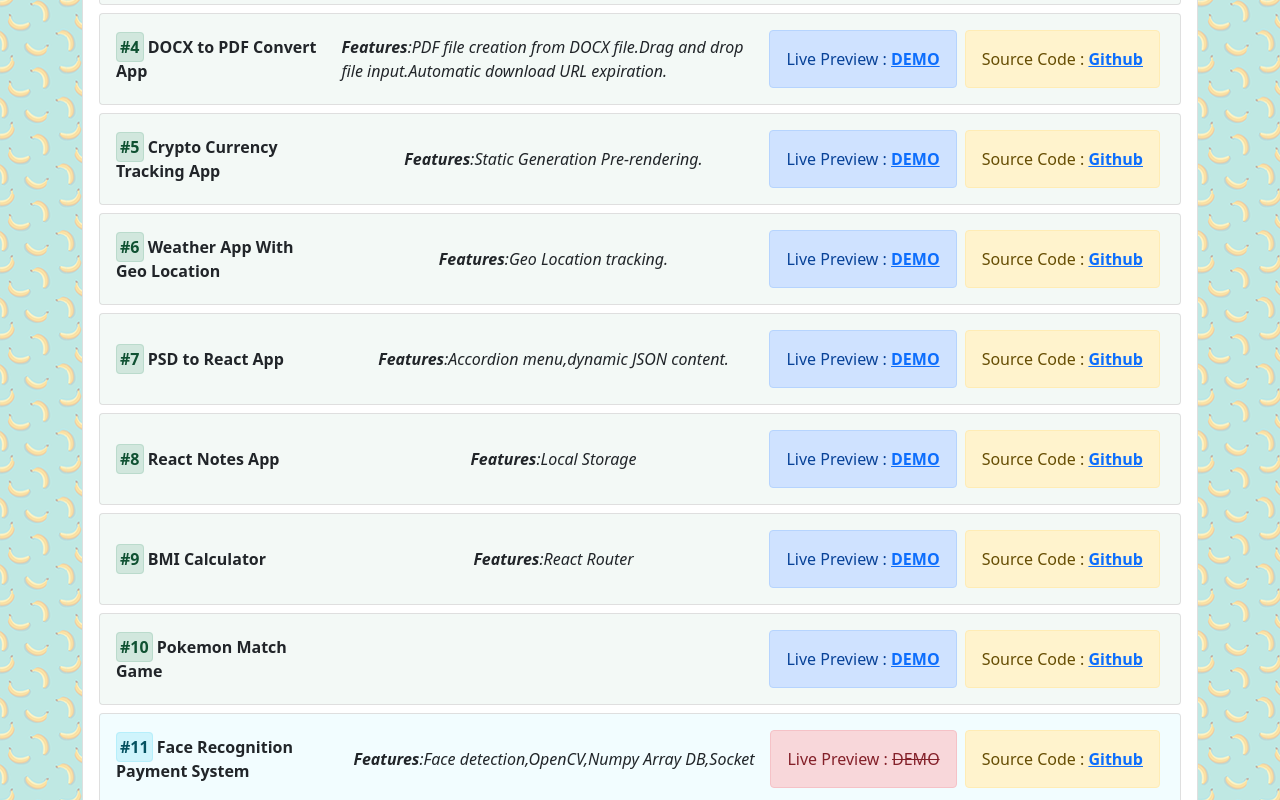
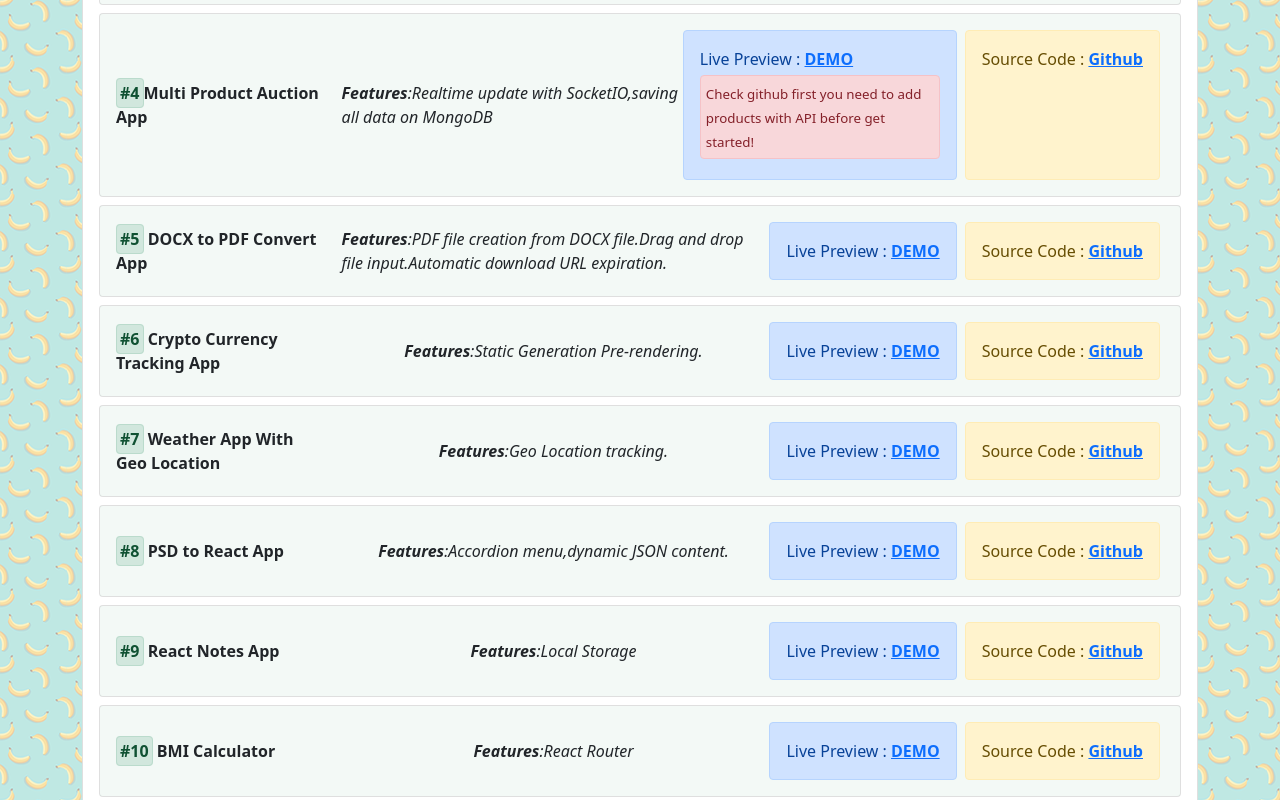
Before and after one commit to emintatli/tatli-dev-portfolio-web-site, a React (Create React App) app: page /projects in a window 1280 px wide. Shown: the part 540-1340 px from the top of the page. Built offline with nearby package versions, Linux system fonts and the light colour scheme; a web font is replaced by a local one.

Commit message:
new project add

```diff
--- a/src/components/Projects.js
+++ b/src/components/Projects.js
@@ -47,7 +47,19 @@
 
     <div className="card my-2">
         <div className="card-body d-flex align-items-center justify-content-between back-front mobile-projects">
-            <span className="text-dark w-50 me-3"><b><span className="alert alert-success sort-alert">#4</span> DOCX to PDF Convert App </b></span>
+            <span className="text-dark w-50 me-3"><b><span className="alert alert-success sort-alert">#4</span>Multi Product Auction App</b></span>
+            <span className="text-dark"><i><b>Features</b>:Realtime update with SocketIO,saving all data on MongoDB</i></span>
+            <div className="d-flex mobile-projects">
+            <div className="alert alert-primary mx-1"><span className="no-wrap"> Live Preview : <a href="https://auction-case-study-private.vercel.app/"><b>DEMO</b></a></span>
+            <div className="alert alert-danger my-1 no-pd-mr"><span className="text-small">Check github first you need to add products with API before get started!</span></div>
+            </div><div className="alert alert-warning mx-1 no-wrap"><span> Source Code : <a href="https://github.com/emintatli/auction-web-app"><b>Github</b></a></span></div>
+            </div>
+        </div>
+    </div>
+
+    <div className="card my-2">
+        <div className="card-body d-flex align-items-center justify-content-between back-front mobile-projects">
+            <span className="text-dark w-50 me-3"><b><span className="alert alert-success sort-alert">#5</span> DOCX to PDF Convert App </b></span>
             <span className="text-dark"><i><b>Features</b>:PDF file creation from DOCX file.Drag and drop file input.Automatic download URL expiration.</i></span>
             <div className="d-flex mobile-projects">
             <div className="alert alert-primary mx-1"><span className="no-wrap"> Live Preview : <a href="https://docx-to-pdf-web-app.vercel.app/"><b>DEMO</b></a></span>
@@ -58,7 +70,7 @@
 
     <div className="card my-2">
         <div className="card-body d-flex align-items-center justify-content-between back-front mobile-projects">
-            <span className="text-dark w-50 me-3"><b><span className="alert alert-success sort-alert">#5</span> Crypto Currency Tracking App </b></span>
+            <span className="text-dark w-50 me-3"><b><span className="alert alert-success sort-alert">#6</span> Crypto Currency Tracking App </b></span>
             <span className="text-dark"><i><b>Features</b>:Static Generation Pre-rendering.</i></span>
             <div className="d-flex mobile-projects">
             <div className="alert alert-primary mx-1"><span className="no-wrap"> Live Preview : <a href="https://kripto-takip-app.vercel.app/"><b>DEMO</b></a></span>
@@ -69,7 +81,7 @@
 
     <div className="card my-2">
         <div className="card-body d-flex align-items-center justify-content-between back-front mobile-projects">
-            <span className="text-dark w-50 me-3"><b><span className="alert alert-success sort-alert">#6</span> Weather App With Geo Location  </b></span>
+            <span className="text-dark w-50 me-3"><b><span className="alert alert-success sort-alert">#7</span> Weather App With Geo Location  </b></span>
             <span className="text-dark"><i><b>Features</b>:Geo Location tracking.</i></span>
             <div className="d-flex mobile-projects">
             <div className="alert alert-primary mx-1"><span className="no-wrap"> Live Preview : <a href="https://weather-app-with-geo-location.vercel.app/"><b>DEMO</b></a></span>
@@ -80,7 +92,7 @@
 
     <div className="card my-2">
         <div className="card-body d-flex align-items-center justify-content-between back-front mobile-projects">
-            <span className="text-dark w-50 me-3"><b><span className="alert alert-success sort-alert">#7</span> PSD to React App </b></span>
+            <span className="text-dark w-50 me-3"><b><span className="alert alert-success sort-alert">#8</span> PSD to React App </b></span>
             <span className="text-dark"><i><b>Features</b>:Accordion menu,dynamic JSON content.</i></span>
             <div className="d-flex mobile-projects">
             <div className="alert alert-primary mx-1"><span className="no-wrap"> Live Preview : <a href="https://sociality-io-project.herokuapp.com/"><b>DEMO</b></a>
@@ -93,7 +105,7 @@
 
     <div className="card my-2">
         <div className="card-body d-flex align-items-center justify-content-between back-front mobile-projects">
-            <span className="text-dark w-50 me-3"><b><span className="alert alert-success sort-alert">#8</span> React Notes App </b></span>
+            <span className="text-dark w-50 me-3"><b><span className="alert alert-success sort-alert">#9</span> React Notes App </b></span>
             <span className="text-dark"><i><b>Features</b>:Local Storage</i></span>
             <div className="d-flex mobile-projects">
             <div className="alert alert-primary mx-1"><span className="no-wrap"> Live Preview : <a href="https://react-notes-app-pied.vercel.app/"><b>DEMO</b></a>
@@ -106,7 +118,7 @@
 
     <div className="card my-2">
         <div className="card-body d-flex align-items-center justify-content-between back-front mobile-projects">
-            <span className="text-dark w-50 me-3"><b><span className="alert alert-success sort-alert">#9</span> BMI Calculator </b></span>
+            <span className="text-dark w-50 me-3"><b><span className="alert alert-success sort-alert">#10</span> BMI Calculator </b></span>
             <span className="text-dark"><i><b>Features</b>:React Router</i></span>
             <div className="d-flex mobile-projects">
             <div className="alert alert-primary mx-1"><span className="no-wrap"> Live Preview : <a href="https://bmi-index-calc.vercel.app/"><b>DEMO</b></a>
@@ -119,7 +131,7 @@
 
     <div className="card my-2">
         <div className="card-body d-flex align-items-center justify-content-between back-front mobile-projects">
-            <span className="text-dark w-50 me-3"><b><span className="alert alert-success sort-alert">#10</span> Pokemon Match Game </b></span>
+            <span className="text-dark w-50 me-3"><b><span className="alert alert-success sort-alert">#11</span> Pokemon Match Game </b></span>
             <span className="text-dark"><i></i></span>
             <div className="d-flex mobile-projects">
             <div className="alert alert-primary mx-1"><span className="no-wrap"> Live Preview : <a href="https://flip-card-game-gamma.vercel.app/"><b>DEMO</b></a>
@@ -132,7 +144,7 @@
 
     <div className="card my-2">
         <div className="card-body d-flex align-items-center justify-content-between back-other mobile-projects">
-            <span className="text-dark w-50 me-3"><b><span className="alert alert-info sort-alert">#11</span> Face Recognition Payment System</b></span>
+            <span className="text-dark w-50 me-3"><b><span className="alert alert-info sort-alert">#12</span> Face Recognition Payment System</b></span>
             <span className="text-dark"><i><b>Features</b>:Face detection,OpenCV,Numpy Array DB,Socket</i></span>
             <div className="d-flex mobile-projects">
             <div className="alert alert-danger mx-1"><span className="no-wrap"> Live Preview : <s>DEMO</s>
@@ -145,7 +157,7 @@
 
     <div className="card my-2">
         <div className="card-body d-flex align-items-center justify-content-between back-other mobile-projects">
-            <span className="text-dark w-50 me-3"><b><span className="alert alert-info sort-alert">#12</span> Detecting Electronic Card Issues</b></span>
+            <span className="text-dark w-50 me-3"><b><span className="alert alert-info sort-alert">#13</span> Detecting Electronic Card Issues</b></span>
             <span className="text-dark"><i><b>Features</b>:Image processing with matrix,MATLAB project</i></span>
             <div className="d-flex mobile-projects">
             <div className="alert alert-danger mx-1"><span className="no-wrap"> Live Preview : <s>DEMO</s>
--- a/src/main.css
+++ b/src/main.css
@@ -62,6 +62,13 @@
 .w-50{
   max-width: 20%;
 }
+.text-small{
+  font-size: smaller;
+}
+.no-pd-mr{
+  padding: 5px;
+  margin: 0;
+}
 
 @media screen and (max-width: 992px) {
   .main-mobile-text{
```
